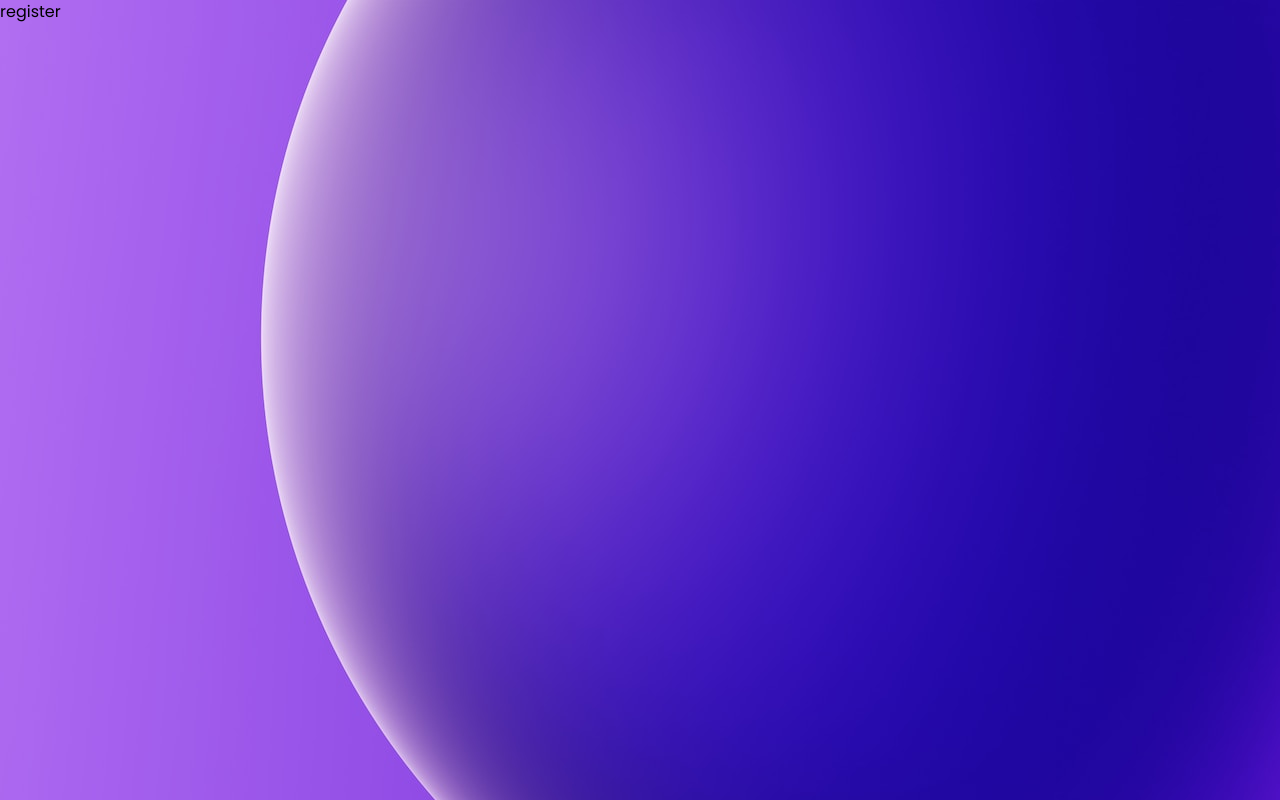
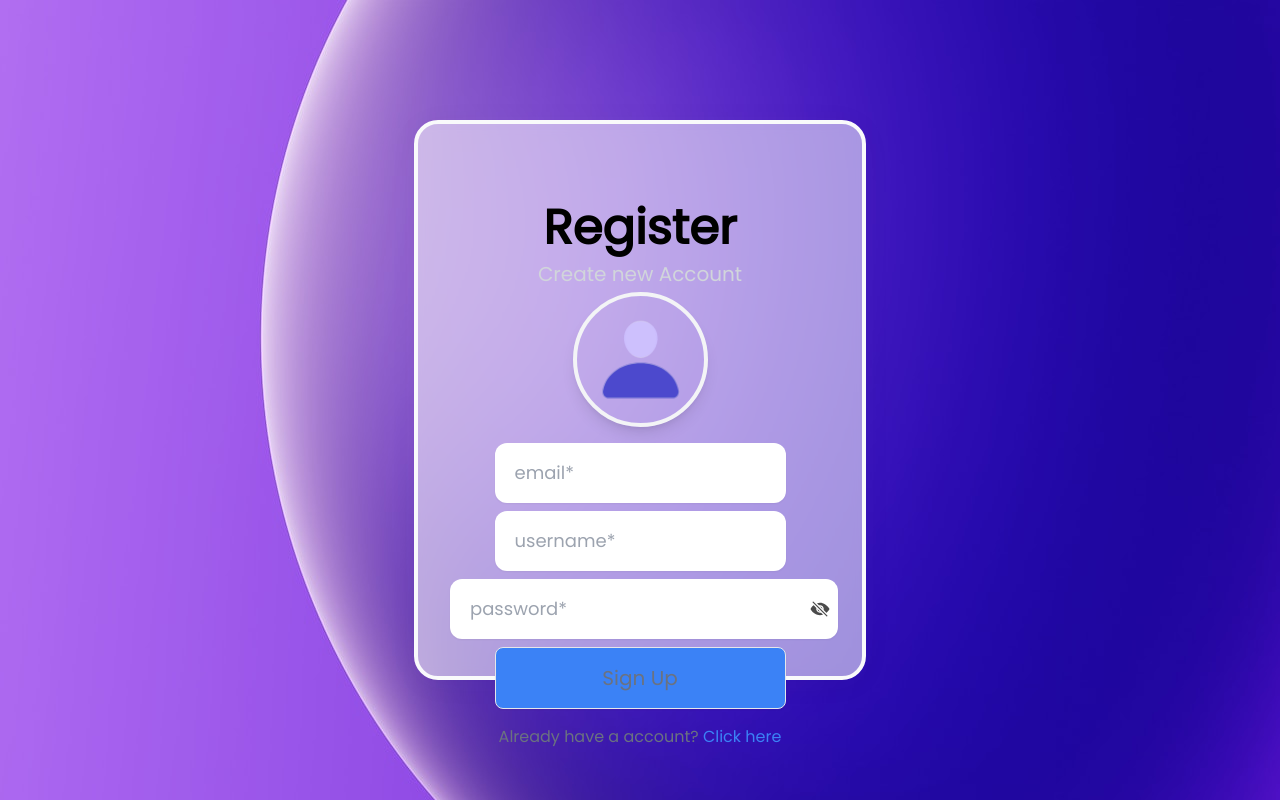
Before and after one commit to Night3y3/Authentication-101, a React (Vite) app in the folder client/: page /register in a window 1280 px wide. Built offline with nearby package versions, Linux system fonts and the light colour scheme.

Commit message:
image uploa and show is done

```diff
--- a/client/src/App.tsx
+++ b/client/src/App.tsx
@@ -50,7 +50,7 @@ function App() {
       <RouterProvider router={router}></RouterProvider>
       <Toaster
         position='top-center'
-        reverseOrder={false}></Toaster>
+        reverseOrder={true}></Toaster>
     </main>
   )
 }
--- a/client/src/components/Register.tsx
+++ b/client/src/components/Register.tsx
@@ -1,13 +1,106 @@
-import React from 'react';
+import React, { useState } from 'react';
+import { Link } from 'react-router-dom';
+import Lottie from 'react-lottie-player';
+import { useFormik } from 'formik';
+import { IoEye, IoEyeOff } from "react-icons/io5";
+
+import avatar from '../assets/profile.json';
+import styles from '../styles/username.module.css';
+import { registerValidate } from '../helper/validate';
+import convertImageToBase64 from '../helper/convert';
 
 interface RegisterProps {
   // Define prop types here
 }
 
 const Register: React.FC<RegisterProps> = () => {
-  // Component logic using props
+
+  const [showPassword, setShowPassword] = useState(false);
+  const [file, setFile] = useState<string | undefined>(undefined);
+
+  const iconStyle = {
+    size: 20,
+    style: {
+      opacity: 0.7,
+    },
+  };
+
+  // Formik
+  const formik = useFormik({
+    initialValues: {
+      email: '',
+      username: '',
+      password: '',
+    },
+    validate: registerValidate,
+    validateOnBlur: false,
+    validateOnChange: false,
+    onSubmit: async values => {
+      values = await Object.assign(values, { profile: file || '' })
+      console.log(values);
+    },
+  });
+
+  // Formik does not support file upload so we need a handler
+  const onUpload = async (e: React.ChangeEvent<HTMLInputElement>) => {
+    if (e.target.files) {
+      const base64 = await convertImageToBase64(e.target.files[0]);
+      setFile(base64);
+    }
+  }
+
+
   return (
-    <div>register</div>
+    <div className="container mx-auto">
+
+      <div className='flex justify-center items-center h-screen'>
+        <div className={styles.glass}>
+          <div className='flex flex-col items-center title'>
+            <h1 className='text-5xl font-bold'>Register</h1>
+            <span className='pt-2 -mb-4 text-xl w-2/3 text-center text-gray-300'>Create new Account</span>
+          </div>
+
+          <form action="" method="post" className='py-1' onSubmit={formik.handleSubmit}>
+            <div className='profile flex justify-center py-4'>
+              <label htmlFor="profile">
+                {file ? <img src={file} alt="profile" className={styles.profile} /> : <Lottie
+                  loop={false}
+                  animationData={avatar}
+                  play
+                  className={styles.profile}
+                />
+                }
+
+              </label>
+              <input onChange={onUpload} type="file" id='profile' name='profile' />
+
+            </div>
+
+            <div className="textbox flex flex-col items-center gap-2">
+              {/* Direct new initialValues can be added from getFieldProps too */}
+              <input {...formik.getFieldProps('email')} className={styles.textbox} type='email' placeholder='email*' />
+              <input {...formik.getFieldProps('username')} className={styles.textbox} type='text' placeholder='username*' />
+              <div className=' flex flex-row'>
+                <input {...formik.getFieldProps('password')} className={styles.textbox} type={showPassword ? 'text' : 'password'} placeholder='password*' />
+                <button
+                  type="button"
+                  onClick={() => setShowPassword(!showPassword)}
+                  className=' bg-transparent border-none cursor-pointer ml-[-28px]'
+                >
+                  {showPassword ? <IoEye {...iconStyle} /> : <IoEyeOff {...iconStyle} />}
+                </button>
+
+              </div>
+              <button type='submit' className={styles.btn}>Sign Up</button>
+            </div>
+
+            <div className="text-center py-4">
+              <span className='text-gray-500'>Already have a account? <Link className=' text-blue-500 no-underline' to="/">Click here</Link></span>
+            </div>
+          </form>
+        </div>
+      </div>
+    </div>
   );
 };
 
--- /dev/null
+++ b/client/src/helper/convert.ts
@@ -0,0 +1,15 @@
+// Convert image to base64
+export default function convertImageToBase64(file: File) {
+  return new Promise((resolve, reject) => {
+    const fileReader = new FileReader();
+    fileReader.readAsDataURL(file);
+
+    fileReader.onload = () => {
+      resolve(fileReader.result);
+    };
+
+    fileReader.onerror = (error) => {
+      reject(error);
+    };
+  });
+}
--- a/client/src/helper/validate.ts
+++ b/client/src/helper/validate.ts
@@ -27,6 +27,18 @@ export async function resetPasswordValidate(values: {
   return errors;
 }
 
+// Validate register username and password
+export async function registerValidate(values: {
+  username?: string;
+  password?: string;
+}) {
+  let errors = userValidate(values);
+  if (errors.username === null) return "ok";
+  else {
+    errors = passwordValidate(values);
+  }
+}
+
 /////////////////////////////////////////////////////////////////////
 
 // Validate username
@@ -53,9 +65,9 @@ function passwordVerify(
   const specialChars = /[`!@#$%^&*()_+\-=\]{};':"\\|,.<>?~]/;
 
   if (!values.password) {
-    error.password = toast.error("Password Required...!");
+    error.password = toast.error("Password is Required");
   } else if (values.password.includes(" ")) {
-    error.password = toast.error("Wrong Password...!");
+    error.password = toast.error("Wrong Password!");
   } else if (values.password.length < 4) {
     error.password = toast.error(
       "Password must be more than 4 characters long"
```
